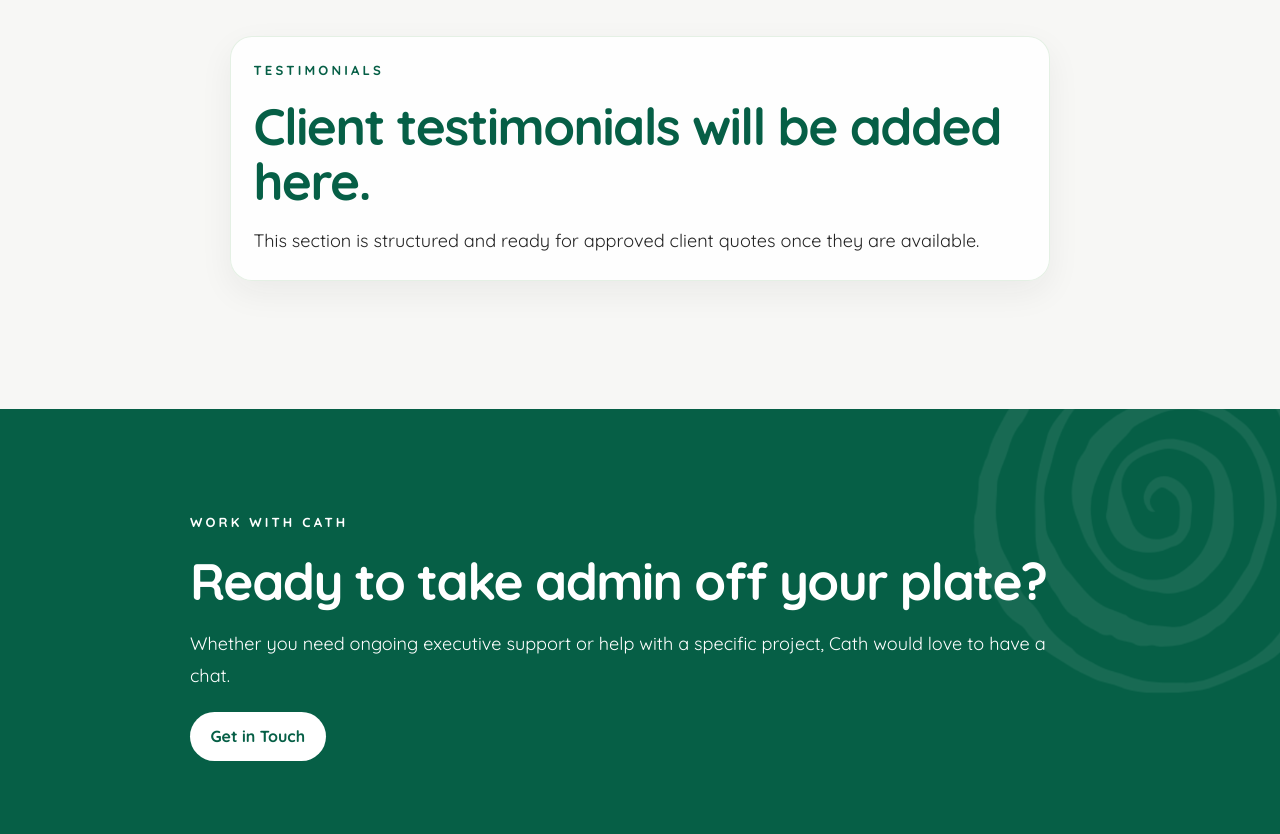
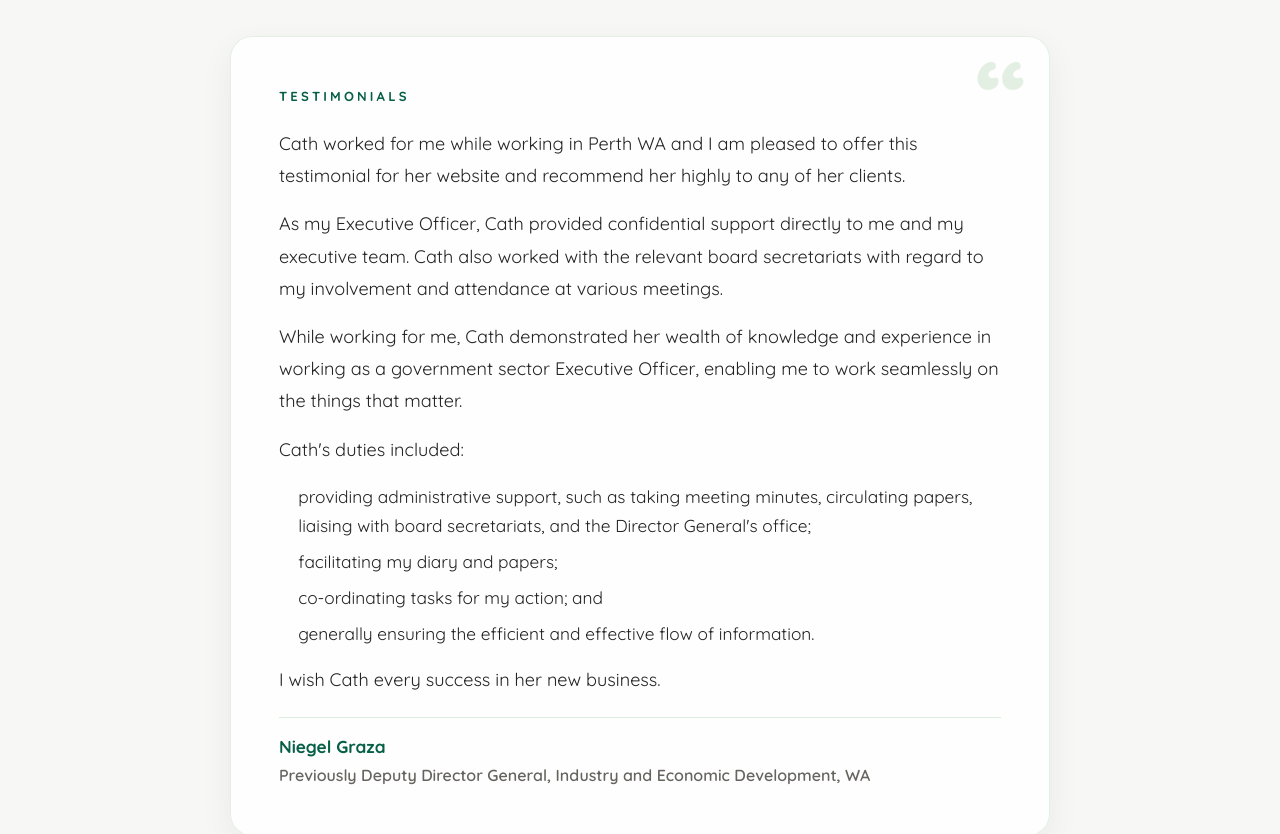
Before and after one commit to BrightPathCreative/whirlwind-services, a Next.js app: page / in a window 1280 px wide. Shown: the part 3420-4254 px from the top of the page. Built offline with nearby package versions, Linux system fonts and the light colour scheme.

Commit message:
add first client testimonial

```diff
--- a/app/globals.css
+++ b/app/globals.css
@@ -560,6 +560,64 @@ p {
   padding: 0;
 }
 
+.testimonial-card {
+  gap: 1.25rem;
+  padding: clamp(1.6rem, 4vw, 3rem);
+  position: relative;
+}
+
+.testimonial-card::before {
+  color: var(--color-sage);
+  content: "“";
+  font-size: clamp(4rem, 10vw, 7rem);
+  font-weight: 700;
+  line-height: 0.75;
+  opacity: 0.22;
+  position: absolute;
+  right: 1.4rem;
+  top: 1.2rem;
+}
+
+.testimonial-quote {
+  display: grid;
+  gap: 1rem;
+  margin: 0;
+  position: relative;
+  z-index: 1;
+}
+
+.testimonial-quote ul {
+  display: grid;
+  gap: 0.45rem;
+  margin: 0;
+  padding-left: 1.2rem;
+}
+
+.testimonial-quote li {
+  font-size: clamp(1rem, 1.35vw, 1.08rem);
+  line-height: 1.68;
+}
+
+.testimonial-author {
+  border-top: 1px solid rgba(138, 191, 137, 0.28);
+  display: grid;
+  gap: 0.25rem;
+  padding-top: 1rem;
+  position: relative;
+  z-index: 1;
+}
+
+.testimonial-author strong {
+  color: var(--color-emerald);
+  font-size: 1.08rem;
+}
+
+.testimonial-author span {
+  color: var(--color-text-secondary);
+  font-weight: 600;
+  line-height: 1.5;
+}
+
 .service-card-media {
   aspect-ratio: 4 / 3;
   background: var(--color-sage-10);
--- a/app/page.tsx
+++ b/app/page.tsx
@@ -121,10 +121,37 @@ export default function HomePage() {
         <div className="section-inner narrow">
           <SectionReveal className="testimonial-card">
             <p className="eyebrow">Testimonials</p>
-            <h2>Client testimonials will be added here.</h2>
-            <p>
-              This section is structured and ready for approved client quotes once they are available.
-            </p>
+            <blockquote className="testimonial-quote">
+              <p>
+                Cath worked for me while working in Perth WA and I am pleased to offer this
+                testimonial for her website and recommend her highly to any of her clients.
+              </p>
+              <p>
+                As my Executive Officer, Cath provided confidential support directly to me and my
+                executive team. Cath also worked with the relevant board secretariats with regard to
+                my involvement and attendance at various meetings.
+              </p>
+              <p>
+                While working for me, Cath demonstrated her wealth of knowledge and experience in
+                working as a government sector Executive Officer, enabling me to work seamlessly on
+                the things that matter.
+              </p>
+              <p>Cath&apos;s duties included:</p>
+              <ul>
+                <li>
+                  providing administrative support, such as taking meeting minutes, circulating
+                  papers, liaising with board secretariats, and the Director General&apos;s office;
+                </li>
+                <li>facilitating my diary and papers;</li>
+                <li>co-ordinating tasks for my action; and</li>
+                <li>generally ensuring the efficient and effective flow of information.</li>
+              </ul>
+              <p>I wish Cath every success in her new business.</p>
+            </blockquote>
+            <div className="testimonial-author">
+              <strong>Niegel Graza</strong>
+              <span>Previously Deputy Director General, Industry and Economic Development, WA</span>
+            </div>
           </SectionReveal>
         </div>
       </section>
```
